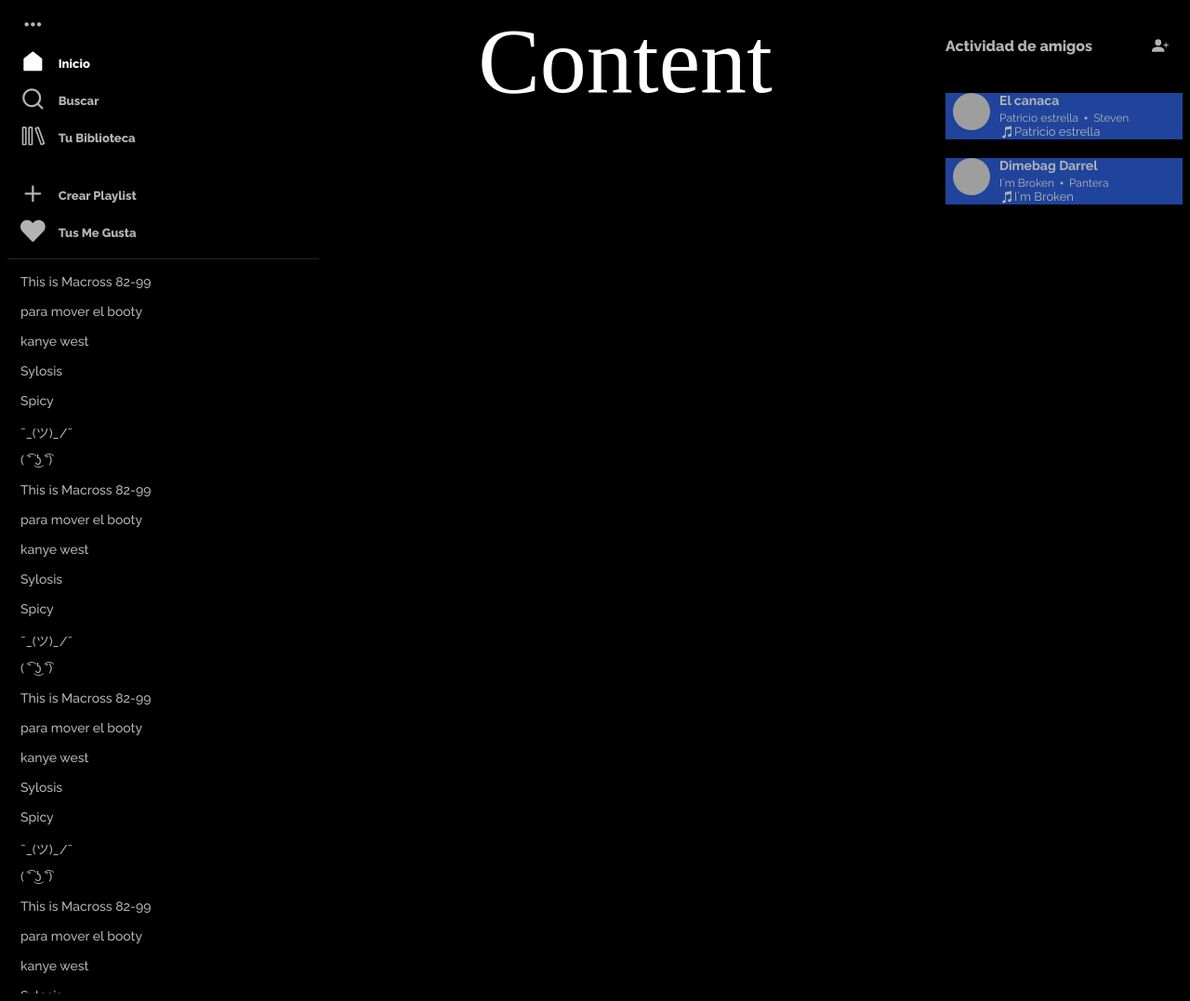
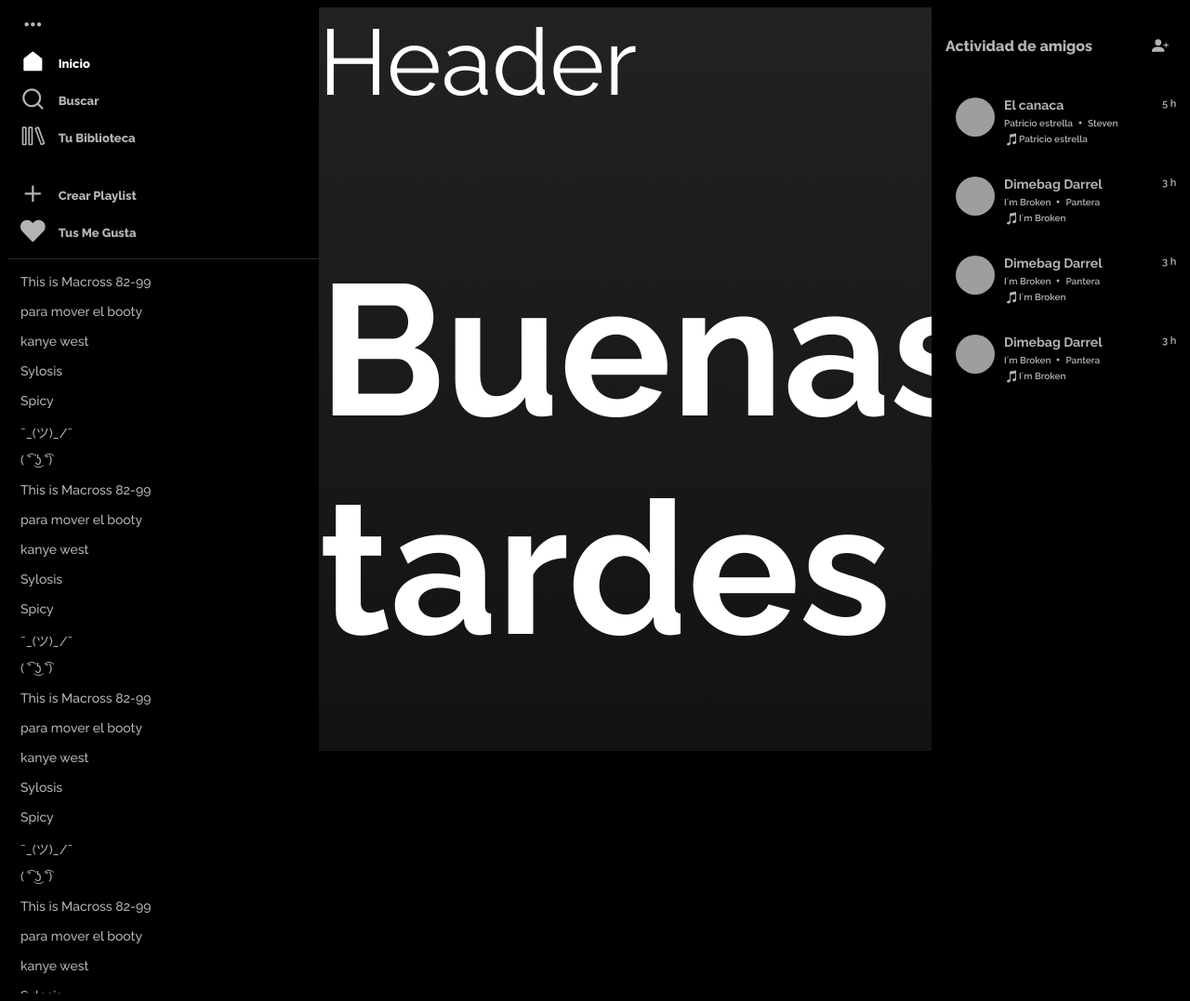
Before and after one commit to Mxrk122/STW-pj1, a React app: page / in a window 1280 px wide. Shown: the whole page at 93% size. Built offline with nearby package versions, Linux system fonts and the light colour scheme; grey boxes are pictures that could not be loaded.

Commit message:
Lista de amigos finalizada

```diff
--- a/src/Assets/Styles/AsideBar.scss
+++ b/src/Assets/Styles/AsideBar.scss
@@ -8,6 +8,7 @@ $font: 'Raleway', sans-serif;
     background-color: $body-color;
     min-width: 30px;
     width: 335px;
+    min-width: 335px;
 }
 
 /*icon-square*/
--- a/src/Assets/Styles/Content.scss
+++ b/src/Assets/Styles/Content.scss
@@ -7,4 +7,35 @@ $font: 'Raleway', sans-serif;
 .content{
     color: $text-color;
     font-size: 100px;
+    height: 100vh;
+    width: 100%;
+    background: linear-gradient(180deg, rgba(34,34,34,1) 0%, rgba(18,18,18,1) 100%);
+    font-family: $font;
+
+    overflow-y: scroll;
 }
+
+.content > h4{
+    font-size: 50px;
+    padding: 0;
+    margin: 0;
+}
+
+.content::-webkit-scrollbar{
+    width: 12px;
+    background-color: $body-color;
+}
+.content::-webkit-scrollbar-track{
+    background: linear-gradient(180deg, rgba(34,34,34,1) 0%, rgba(18,18,18,1) 100%);
+}
+.content::-webkit-scrollbar-thumb{
+    background-color: #4D4D4D;;
+}
+.content::-webkit-scrollbar-thumb:hover{
+    background-color: #808080;
+}
+
+.header{
+    position: sticky;
+    top: 0;
+}
--- a/src/Assets/Styles/FriendsList.scss
+++ b/src/Assets/Styles/FriendsList.scss
@@ -5,12 +5,28 @@ $unselected-text-color: #B3B3B3;
 $font: 'Raleway', sans-serif;
 
 .friends-list{
-
+    background-color: $body-color;
     min-width: 30px;
     width: 270px;
+    min-width: 270px;
 
     display: flex;
     flex-direction: column;
+    overflow-y: scroll;
+}
+
+.friends-list::-webkit-scrollbar{
+    width: 12px;
+    background-color: $body-color;
+}
+.friends-list::-webkit-scrollbar-track{
+    background: rgba(0, 0, 0, 0.2);
+}
+.friends-list::-webkit-scrollbar-thumb{
+    background-color: #4D4D4D;;
+}
+.friends-list::-webkit-scrollbar-thumb:hover{
+    background-color: #808080;
 }
 
 .friends-header{
@@ -37,43 +53,53 @@ $font: 'Raleway', sans-serif;
     font-size: 18px;
 }
 
+.add-friend:hover{
+    color: $text-color;
+}
+
 .friend{
-    margin-top: 20px;
+    margin-top: 25px;
     font-family: $font;
     color: $unselected-text-color;
     margin-left: 15px;
-    height: 50px;
-    background-color: #20449C;
+    height: 60px;
+
     flex-wrap: wrap;
 
     display: flex;
     flex-direction: row;
-    padding-left: 8px;
+    padding-left: 11px;
 }
 
 .friend > img{
-    height: 40px;
-    width: 40px;
+    height: 42px;
+    width: 42px;
     border-radius: 100%;
+}
+
+.last-activity{
+    position: absolute;
+    margin-left: 170px;
+    font-size: 11px;
+    font-weight: 600;
 }
 
 .info{
     display: flex;
     flex-direction: column;
+    justify-content: flex-start;
     margin-left: 10px;
 }
 
-.info > p{
-    font-size: 12px;
+.info > h1{
+    font-size: 14px;
     padding: 0;
     margin: 0;
 }
 
-.info > h1{
-    font-size: 14px;
-    margin-top: px;
-    padding: 0;
-    margin: 0;
+.info > h1:hover{
+    text-decoration: underline;
+    color: $text-color;
 }
 
 .song-info{
@@ -84,18 +110,32 @@ $font: 'Raleway', sans-serif;
 }
 
 .song-info > p{
-    font-size: 12px;
+    font-size: 10px;
     padding: 0;
     margin: 0;
+    font-weight: 600;
+}
+
+.song-info > p:hover{
+    text-decoration: underline;
+    color: $text-color;
 }
 
 .song-box{
     display: flex;
     flex-direction: row;
     align-items: center;
+    justify-content: flex-start;
     height: 13px;
+    margin-top: 3px;
 }
 
 .song-box > p{
-    font-size: 13px;
+    font-size: 10px;
+    font-weight: 600;
 }
+
+.song-box > p:hover{
+    text-decoration: underline;
+    color: $text-color;
+}
--- a/src/Assets/Styles/app.scss
+++ b/src/Assets/Styles/app.scss
@@ -1,7 +1,7 @@
 $body-color: #000000;
 $text-color: #FFFFFF;
 
-body {
+body, html {
   background-color: $body-color;
   overflow: hidden;
 }
--- a/src/components/Content.js
+++ b/src/components/Content.js
@@ -1,9 +1,17 @@
 import React from 'react'
 import '../Assets/Styles/Content.scss'
+import Header from './Content/Header'
 
 function Content() {
   return (
-    <div className="content">Content</div>
+    <div className="content">
+      <Header />
+      <h1>Buenas tardes</h1>
+      <h1>Buenas tardes</h1>
+      <h1>Buenas tardes</h1>
+      <h1>Buenas tardes</h1>
+      <h1>Buenas tardes</h1>
+    </div>
   )
 }
 
--- /dev/null
+++ b/src/components/Content/Header.js
@@ -0,0 +1,10 @@
+import React from 'react'
+import '../../Assets/Styles/Content.scss'
+
+function Header() {
+  return (
+    <div className="header">Header</div>
+  )
+}
+
+export default Header
--- a/src/components/FriendsList.js
+++ b/src/components/FriendsList.js
@@ -10,12 +10,28 @@ function FriendsList() {
       nickname: 'El canaca',
       song: 'Patricio estrella',
       artist: 'Steven',
+      lastaActivity: '5 h',
     },
     {
       photo: 'https://wikirock.net/wp-content/uploads/2020/12/rs-3616-rectangle.jpg',
       nickname: 'Dimebag Darrel',
       song: 'I´m Broken',
       artist: 'Pantera',
+      lastaActivity: '3 h',
+    },
+    {
+      photo: 'https://wikirock.net/wp-content/uploads/2020/12/rs-3616-rectangle.jpg',
+      nickname: 'Dimebag Darrel',
+      song: 'I´m Broken',
+      artist: 'Pantera',
+      lastaActivity: '3 h',
+    },
+    {
+      photo: 'https://wikirock.net/wp-content/uploads/2020/12/rs-3616-rectangle.jpg',
+      nickname: 'Dimebag Darrel',
+      song: 'I´m Broken',
+      artist: 'Pantera',
+      lastaActivity: '3 h',
     },
   ]
   return (
--- a/src/components/FriendsList/Friend.js
+++ b/src/components/FriendsList/Friend.js
@@ -18,6 +18,7 @@ function Friend({ friend }) {
           <IoIosMusicalNotes />
           <p>{friend.song}</p>
         </div>
+        <div className="last-activity">{friend.lastaActivity}</div>
       </div>
     </div>
   )
```
